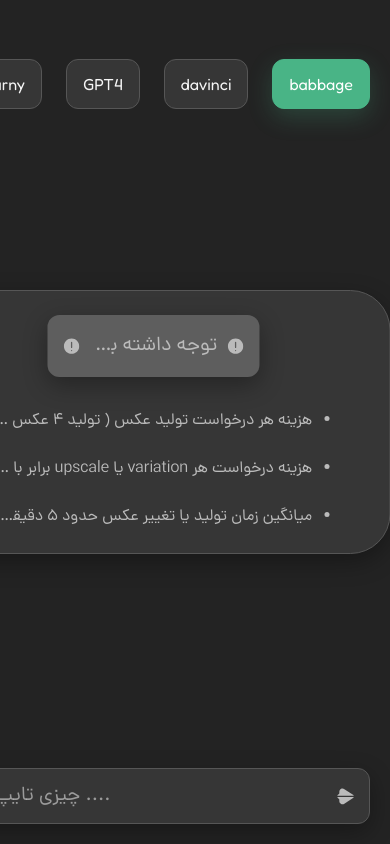
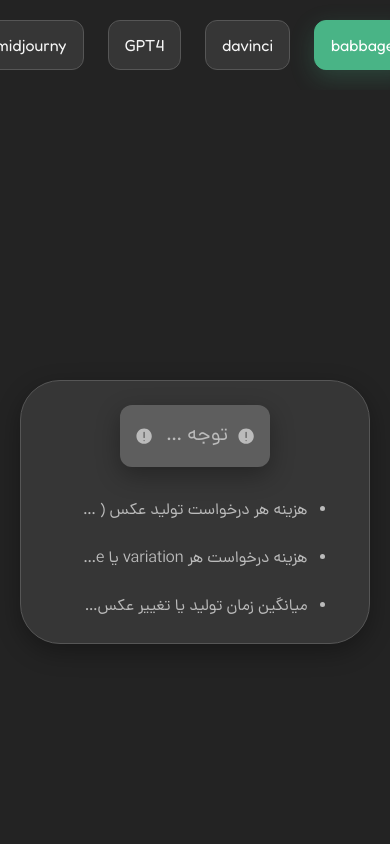
Before and after one commit to tasha-dev/Webimode, a Next.js app: page /chat-gpt/app in a window 390 px wide. Shown: the top 844 px of the page. Built offline with nearby package versions, Linux system fonts and the light colour scheme.

Commit message:
added small changes in latest commits

```diff
--- a/app/chat-gpt/app/page.tsx
+++ b/app/chat-gpt/app/page.tsx
@@ -8,7 +8,7 @@ import LeftSideComponent from "@/component/page/section/chat-gpt-app/leftSideCom
 export default function ChatGptAppPage():ReactNode {
     // Returning JSX
     return (
-        <div className="grid lg:grid-cols-5 grid-col-1 lg:h-[100vh] lg:overflow-hidden overflow-hidden w-full">
+        <div className="grid lg:grid-cols-5 grid-col-1 lg:h-[100vh] lg:overflow-hidden w-full">
             <RightSideComponent />
             <MiddleSideComponent />
             <LeftSideComponent />
--- a/component/page/section/chat-gpt-app/middleSideComponent.tsx
+++ b/component/page/section/chat-gpt-app/middleSideComponent.tsx
@@ -19,18 +19,18 @@ export default function MiddleSideComponent():ReactNode {
 
     // Returning JSX
     return (
-        <div className="lg:col-span-3 bg-dark lg:h-scren h-auto relative">
+        <div className="lg:col-span-3 bg-dark lg:h-scren h-auto relative lg:w-auto w-screen">
             <div data-fetching={isFetching} className="absolute top-0 left-0 transition-all duration-500 w-full h-full flex items-center justify-center bg-dark/90 z-[2] data-[fetching='false']:opacity-0 data-[fetching='false']:pointer-events-none">
                 <LoadingComponent />
             </div>
-            <div className="overflow-x-auto overflow-y-hidden flex gap-[24px] items-center justify-center h-[20vh] p-[20px] no-scroll">
+            <div className="overflow-x-auto overflow-y-hidden flex gap-[24px] items-center justify-center lg:h-[20vh] p-[20px] no-scroll w-full">
                 <button tabIndex={(isFetching) ? -1 : 0} onClick={() => setActiveAi('babbage')} data-active={(activeAi === 'babbage')} className="chat-ai-btn">babbage</button>
                 <button tabIndex={(isFetching) ? -1 : 0} onClick={() => setActiveAi('davinci')} data-active={(activeAi === 'davinci')} className="chat-ai-btn">davinci</button>
                 <button tabIndex={(isFetching) ? -1 : 0} onClick={() => setActiveAi('GPT4')} data-active={(activeAi === 'GPT4')} className="chat-ai-btn">GPT4</button>
                 <button tabIndex={(isFetching) ? -1 : 0} onClick={() => setActiveAi('midjourny')} data-active={(activeAi === 'midjourny')} className="chat-ai-btn">midjourny</button>
             </div>
-            <div ref={middleSideRef} data-has-massage={(massages.length !== 0)} className="relative col-span-1 lg:row-span-4 h-[60vh] overflow-x-hidden overflow-y-auto p-[20px] no-scroll">
-                <div data-has-massage={(massages.length !== 0)} className="absolute top-[50%] left-[50%] -translate-y-[50%] -translate-x-[50%] p-[24px] transition-all duration-500 ease-in-out lg:w-[75%] w-full shadow-black border border-lightestDark bg-pageDark rounded-[40px] data-[has-massage='true']:opacity-0 data-[has-massage='true']:invisible data-[has-massage='false']:opacity-100 data-[has-massage='false']:visible">
+            <div ref={middleSideRef} data-has-massage={(massages.length !== 0)} className="relative col-span-1 lg:row-span-4 lg:h-[60vh] h-[100vh] overflow-x-hidden overflow-y-auto p-[20px] no-scroll">
+                <div data-has-massage={(massages.length !== 0)} className="absolute top-[50%] left-[50%] -translate-y-[50%] -translate-x-[50%] p-[24px] transition-all duration-500 ease-in-out lg:w-[75%] w-[calc(100%-40px)] shadow-black border border-lightestDark bg-pageDark rounded-[40px] data-[has-massage='true']:opacity-0 data-[has-massage='true']:invisible data-[has-massage='false']:opacity-100 data-[has-massage='false']:visible">
                     <div className="flex w-[50%] items-center mx-auto p-[16px] bg-white/20 rounded-[12px] justify-between gap-[10px] shadow-black mb-[32px]">
                         <span className="text-lightGrey shrink-0"><IconComponent name="circle-warn" size={16} /></span>
                         <span className="text-lightGrey block truncate text-[20px] font-normal">توجه داشته باشید</span>
@@ -69,7 +69,7 @@ export default function MiddleSideComponent():ReactNode {
                     }
                 </div>
             </div>
-            <div className="lg:col-span-1 h-[20vh] p-[20px] flex items-end relative">
+            <div className="lg:col-span-1 lg:h-[20vh] p-[20px] flex items-end relative">
                 <form
                     action="#"
                     className="bg-pageDark border border-lightestDark rounded-[12px] shadow-black flex w-full items-center overflow-hidden"
```
